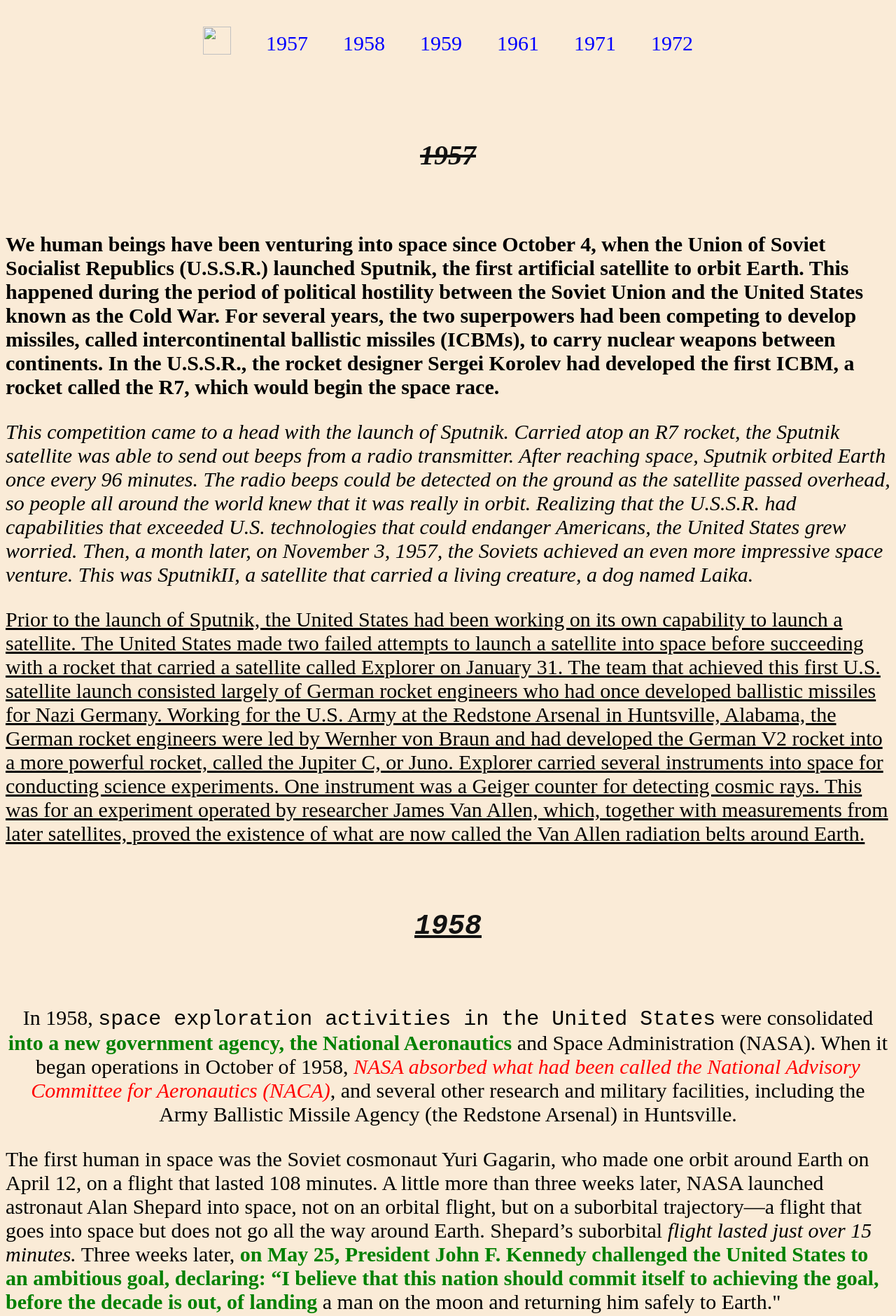
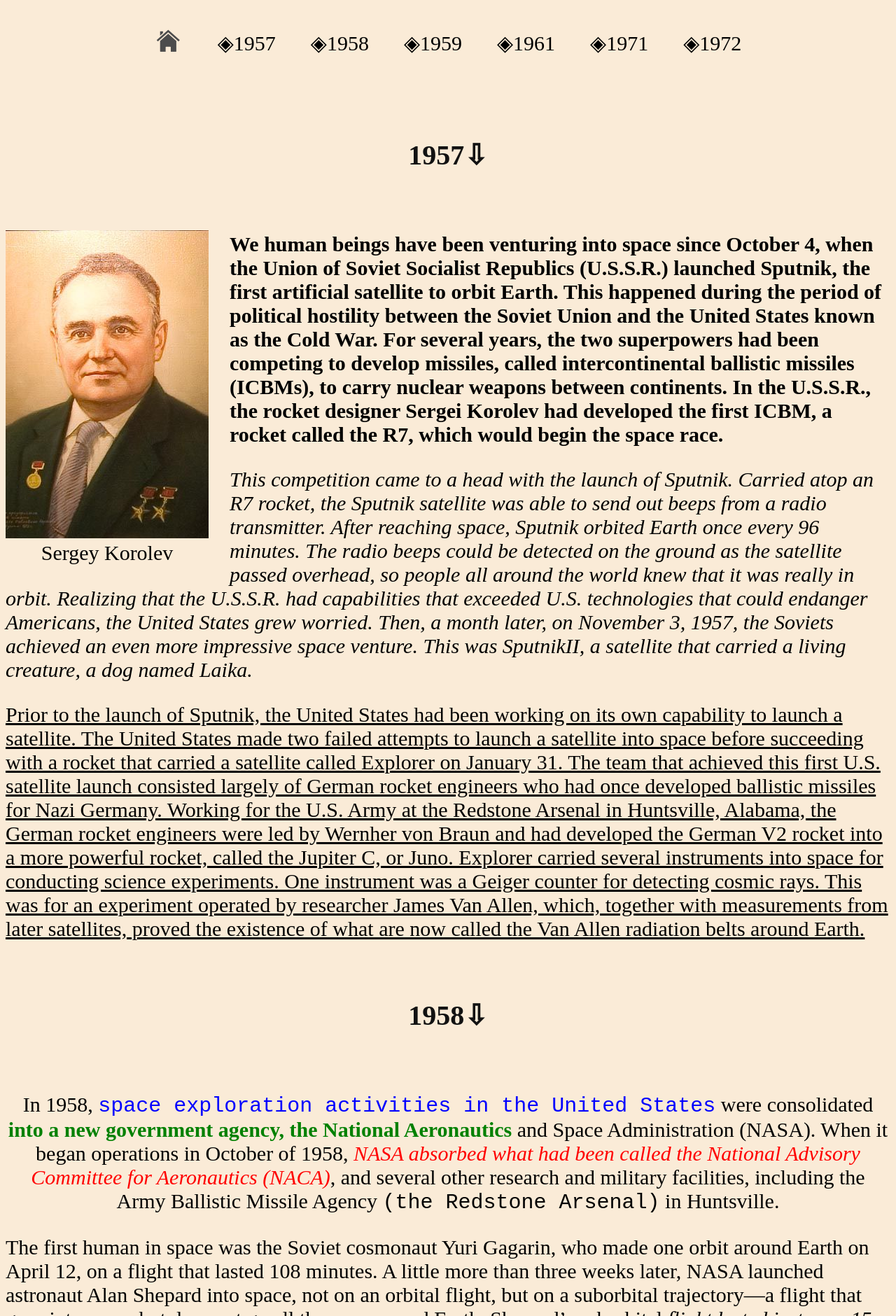
Before and after one commit to watchmecoding/OKPLabs, a plain HTML site: page Lab2 and the rest/Article about space.html in a window 1280 px wide. Shown: the top 1880 px of the page at 70% size. Drawn offline with Linux system fonts and the light colour scheme.

Commit message:
Lab5 commit

```diff
--- a/Lab2 and the rest/Article about space.html
+++ b/Lab2 and the rest/Article about space.html
@@ -15,6 +15,30 @@
 				text-decoration: none;
 			}
 
+			a:link {
+                color: black;
+                text-decoration: none;
+            }
+
+            a:focus {
+                color: blue;
+            }
+
+            a:hover {
+                color: blue;
+            }
+
+            a:visited {
+                color: rgb(41, 41, 41);
+				text-decoration: line-through;
+            }
+
+            a:active {
+                border: solid blue 1px;
+                padding: 5px;
+                color: blue;
+            }
+
 			body {
 				line-height: normal;
 			}
@@ -27,6 +51,18 @@
 				color: red;
 			}
 
+			tt:first-child {
+				color: blue;
+			}
+
+			h1:after {
+				content: "⇩";
+			}
+
+			.text_link:before {
+				content: "◈";
+			}
+
 		</style>
 	</head>
 	<body>
@@ -34,31 +70,32 @@
 			<table align="center" cellspacing="10" cellpadding="20">
 				<tr>
 					<td>
-						<a href="../Lab2/index.html"><img src="../Lab2/home.png" width="40" height="40"></a>
+						<a href="../Lab2 and the rest/index.html"><img src="../Lab2 and the rest/home.png" width="40" height="40"></a>
 					</td>
 					<td>
-						<a href="#1957">1957</a>
+						<a class="text_link" href="#1957">1957</a>
 					</td>
 					<td>
-						<a href="#1958">1958</a>
+						<a class="text_link" href="#1958">1958</a>
 					</td>
 					<td>
-						<a href="#1961">1959</a>
+						<a class="text_link" href="#1961">1959</a>
 					</td>
 					<td>
-						<a href="#1968">1961</a>
+						<a class="text_link" href="#1968">1961</a>
 					</td>
 					<td>
-						<a href="#1971">1971</a>
+						<a class="text_link" href="#1971">1971</a>
 					</td>
 					<td>
-						<a href="#1972">1972</a>
+						<a class="text_link" href="#1972">1972</a>
 					</td>
 				</tr>
 			</table>
 		</header>
 		<main>
 			<h1 class="line-through">1957</h1>
+			<div class="float_img"><img src="../Lab2 and the rest/Korolev.jpg"><div id="Korolev">Sergey Korolev</div></div>
 			<p style="font-weight: bold;">We human beings have been venturing into space since October 4, when the Union of Soviet Socialist Republics (U.S.S.R.) launched Sputnik,
 				the first artificial satellite to orbit Earth. This happened during the period of political hostility between the Soviet Union and the United States
 				known as the Cold War. For several years, the two superpowers had been competing to develop missiles, called intercontinental ballistic missiles (ICBMs),
@@ -71,32 +108,32 @@
 				United States grew worried. Then, a month later, on November 3, 1957, the Soviets achieved an even more impressive space venture. This was SputnikII, a satellite
 				that carried a living creature, a dog named Laika.</p>
 
-			<p id="text_styling_underline">Prior to the launch of Sputnik, the United States had been working on its own capability to launch a satellite. The United States made two failed attempts to
+			<span id="text_styling_underline">Prior to the launch of Sputnik, the United States had been working on its own capability to launch a satellite. The United States made two failed attempts to
 				launch a satellite into space before succeeding with a rocket that carried a satellite called Explorer on January 31. The team that achieved this first U.S.
 				satellite launch consisted largely of German rocket engineers who had once developed ballistic missiles for Nazi Germany. Working for the U.S. Army at the Redstone
 				Arsenal in Huntsville, Alabama, the German rocket engineers were led by Wernher von Braun and had developed the German V2 rocket into a more powerful rocket,
 				called the Jupiter C, or Juno. Explorer carried several instruments into space for conducting science experiments. One instrument was a Geiger counter for
 				detecting cosmic rays. This was for an experiment operated by researcher James Van Allen, which, together with measurements from later satellites, proved the
-				existence of what are now called the Van Allen radiation belts around Earth.</p>
+				existence of what are now called the Van Allen radiation belts around Earth.</span>
 
-			<h2><tt>1958</tt></h2>
+			<h1>1958</h1>
 			<p align="center">In 1958, <tt>space exploration activities in the United States</tt> were consolidated <b>into a new government agency, the National Aeronautics</b> and Space Administration (NASA).
 				When it began operations in October of 1958, <i>NASA absorbed what had been called the National Advisory Committee for Aeronautics (NACA)</i>, and several other research
-				and military facilities, including the Army Ballistic Missile Agency (the Redstone Arsenal) in Huntsville.</p>
+				and military facilities, including the Army Ballistic Missile Agency <tt>(the Redstone Arsenal)</tt> in Huntsville.</p>
 
 			<p align="left">The first human in space was the Soviet cosmonaut Yuri Gagarin, who made one orbit around Earth on April 12, on a flight that lasted 108 minutes. A little
 				more than three weeks later, NASA launched astronaut Alan Shepard into space, not on an orbital flight, but on a suborbital trajectory—a flight that goes into
 				space but does not go all the way around Earth. Shepard’s suborbital <i>flight lasted just over 15 minutes.</i> Three weeks later, <b>on May 25, President John F. Kennedy
-				challenged the United States to an ambitious goal, declaring: “I believe that this nation should commit itself to achieving the goal, before the decade is out,
+				challenged the United States to an ambitious goal, declaring: “I believe that <tt>this nation should commit itself to achieving the goal</tt>, before the decade is out,
 				of landing</b> a man on the moon and returning him safely to Earth."</p>
 
-			<h3>1961</h3>
+			<h1>1961</h1>
 			<p align="right">In addition to launching the first artificial satellite, the first dog in space, and the first human in space, the Soviet Union achieved other space milestones
 				ahead of the United States. These milestones included Luna 2, which became the first human-made object to hit the Moon in 1959. Soon after that, the U.S.S.R.
 				launched Luna 3. Less than four months after Gagarin’s flight in 1961, a second Soviet human mission orbited a cosmonaut around Earth for a full day. The U.S.S.R.
 				also achieved the first spacewalk and launched the Vostok 6 mission, which made Valentina Tereshkova the first woman to travel to space.</p>
 
-			<h4>1968</h4>
+			<h1>1968</h1>
 			<p align="justify">During the 1960s, NASA made progress toward President Kennedy’s goal of landing a human on the moon with a program called Project Gemini, in which astronauts tested
 				technology needed for future flights to the moon, and tested their own ability to endure many days in spaceflight. Project Gemini was followed by Project Apollo,
 				which took astronauts into orbit around the moon and to the lunar surface between 1968 and 1972. In 1969, on Apollo11, the United States sent the first astronauts
@@ -109,7 +146,7 @@
 				the human body. During the 1970s, NASA also carried out Project Viking in which two probes landed on Mars, took numerous photographs, examined the chemistry of the
 				Martian surface environment, and tested the Martian dirt (called regolith) for the presence of microorganisms.</p>
 
-			<h5>1972</h5>
+			<h1>1972</h1>
 			<p>Since the Apollo lunar program ended in 1972, human space exploration has been limited to low-Earth orbit, where many countries participate and conduct research
 				on the International Space Station. However, unpiloted probes have traveled throughout our solar system. In recent years, probes have made a range of discoveries,
 				including that a moon of Jupiter, called Europa, and a moon of Saturn, called Enceladus, have oceans under their surface ice that scientists think may harbor life.
--- a/Lab2 and the rest/style.css
+++ b/Lab2 and the rest/style.css
@@ -1,13 +1,11 @@
-h1 {
+/*h1 {
     text-decoration:line-through! important;
-}
+}*/
 
-a {
-    color: blue;
-}
 
-#text_styling_underline {
+span#text_styling_underline {
     text-decoration: underline;
+    font-size: 30px;
 }
 
 .text_styling_italic {
@@ -19,9 +17,9 @@
     color: rgb(18, 18, 18);
     text-align: center;
     line-height: 4;
-    font-style: italic;
+    /* font-style: italic; */
     font-weight: bold;
-    text-decoration: underline;
+    /* text-decoration: underline; */
 }
 
 body {
@@ -96,12 +94,22 @@
     padding-top: 20px;
     text-align: center;
     vertical-align: middle;
-    font: bold 14pt / 1.5 sans-serif
+    font: bold 14pt / 1.5 sans-serif;
 }
 
 .Astro_Parts_2 td {
     text-align: center;
     width: 150px;
     vertical-align: middle;
-    font: solid 14pt / 1 sans-serif
+    font: solid 14pt / 1 sans-serif;
 }
+
+.float_img {
+    float: left;
+    margin-right: 30px;
+}
+
+div#Korolev {
+    text-align: center;
+    font-size: 30px;
+}
```
Also changed, not shown: Lab2 and the rest/LabTask.html (+19 -5 lines), Lab2 and the rest/index.html (+32 -10 lines), Lab2 and the rest/Korolev.jpg (added).
